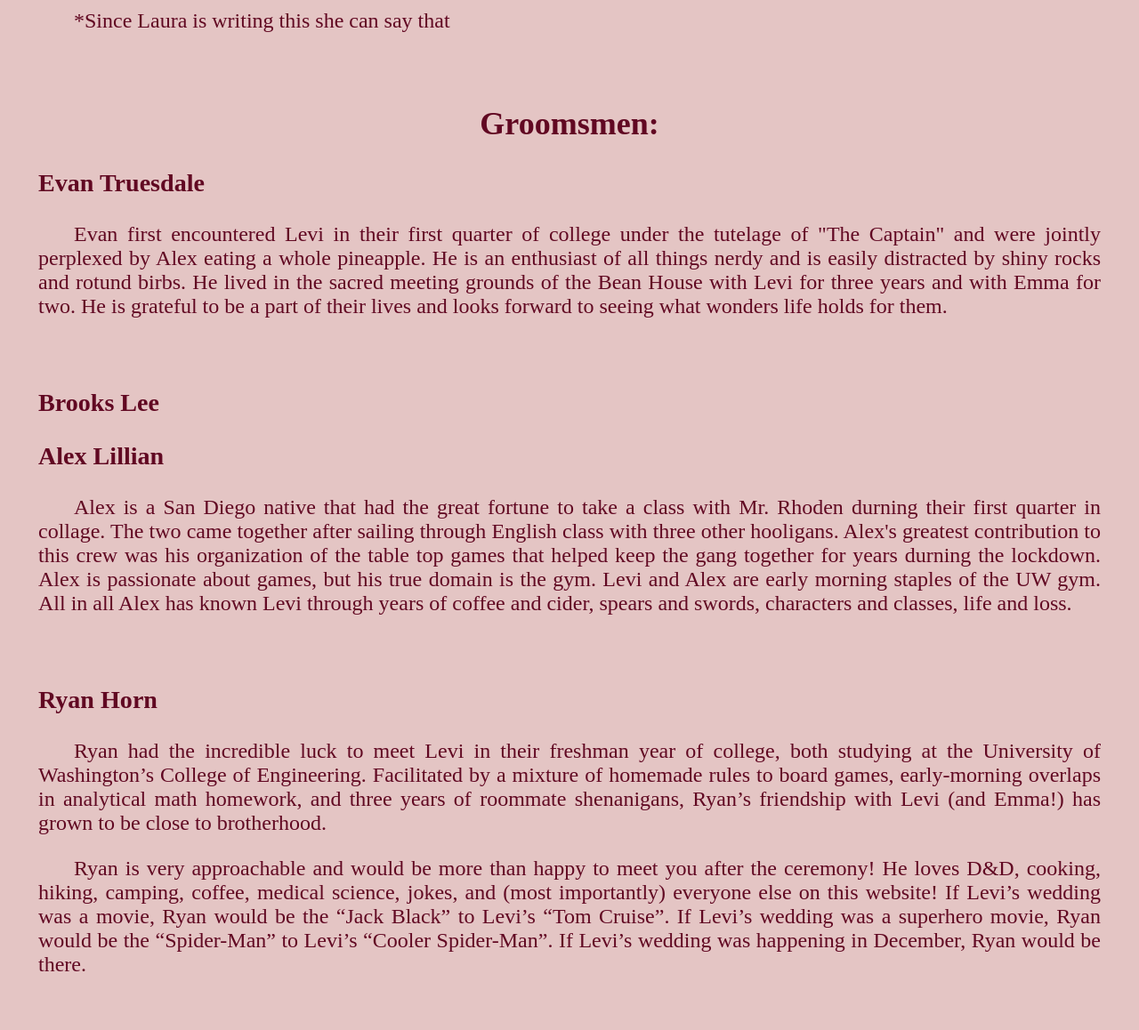
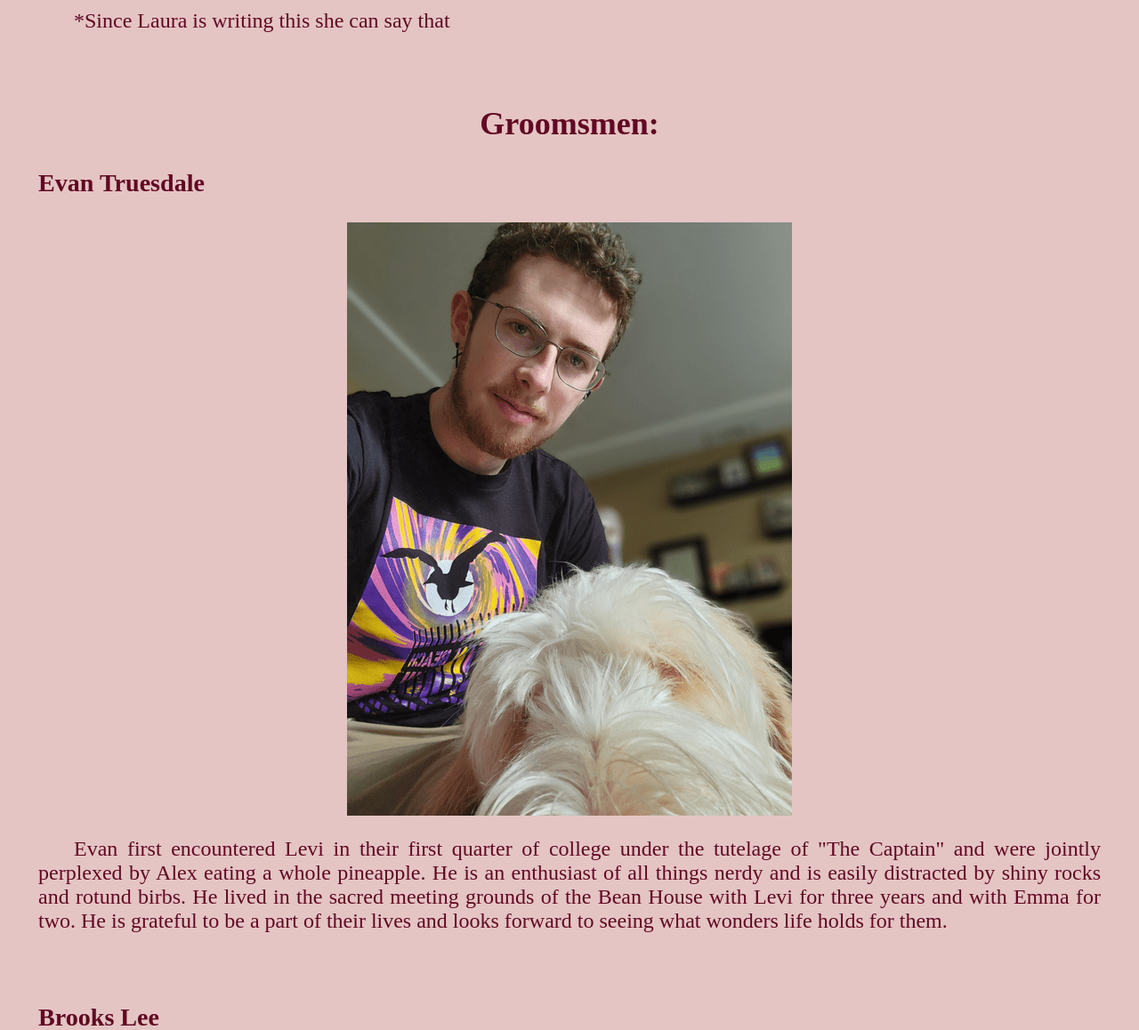
Before and after one commit to Leviticoos/leviticusrhoden, a PHP site: page /wedding.php in a window 1280 px wide. Shown: the part 3947-5105 px from the top of the page at 89% size. Run offline with PHP 8.4, Linux system fonts and the light colour scheme.

Commit message:
Update wedding.php to show evan

```diff
--- a/wedding.php
+++ b/wedding.php
@@ -99,6 +99,7 @@ Wedding Party
 <p>*Since Laura is writing this she can say that</p><br>
 <h2>Groomsmen:</h2>
 <h3>Evan Truesdale</h3>
+    <img src="photos/evan.png" style="display: block; margin-left: auto; margin-right: auto;">
 <p>
 Evan first encountered Levi in their first quarter of college under the tutelage of "The Captain" and were jointly perplexed by Alex eating a whole pineapple. He is an enthusiast of all things nerdy and is easily distracted by shiny rocks and rotund birbs. He lived in the sacred meeting grounds of the Bean House with Levi for three years and with Emma for two. He is grateful to be a part of their lives and looks forward to seeing what wonders life holds for them.
 </p><br>
```
